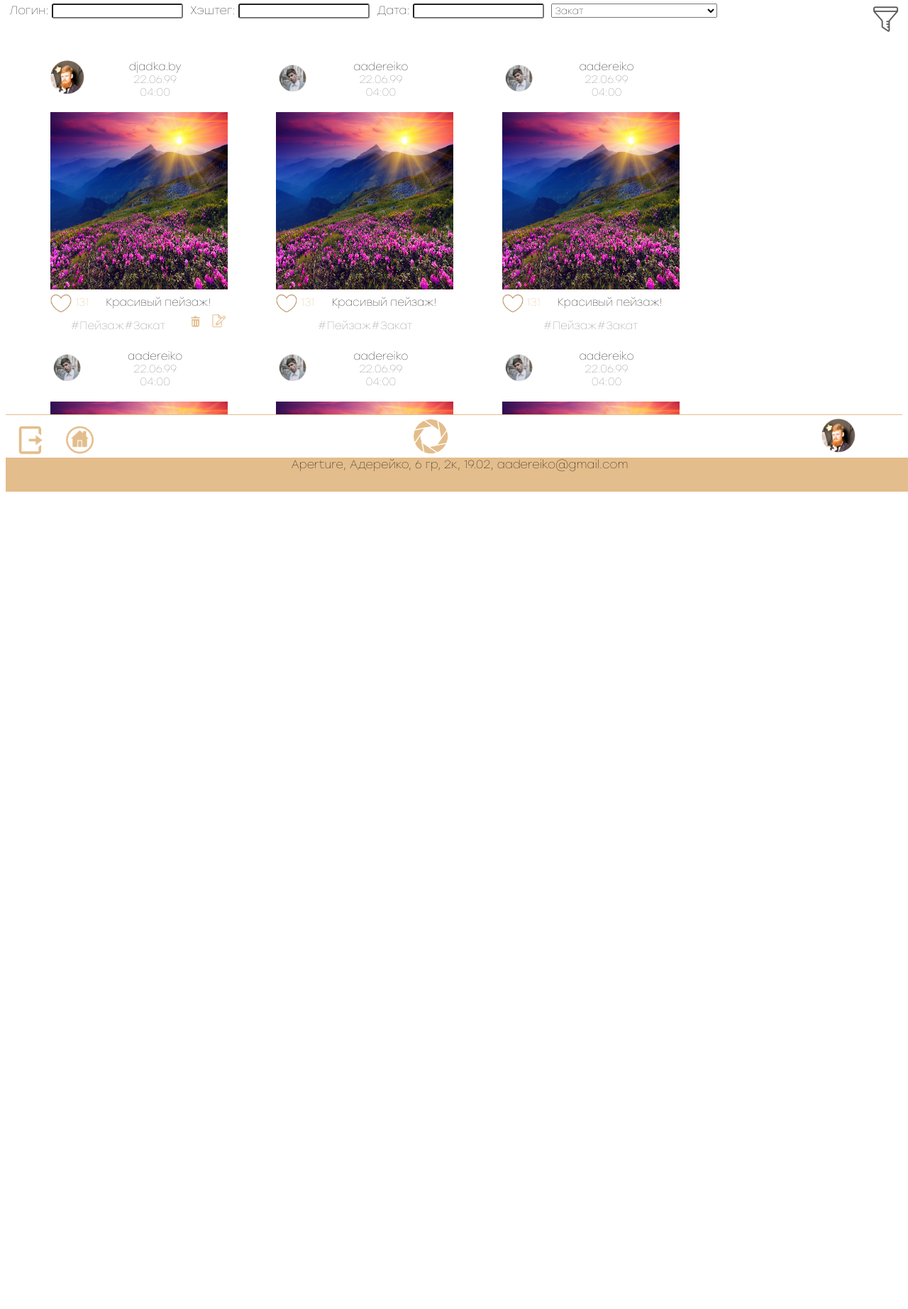
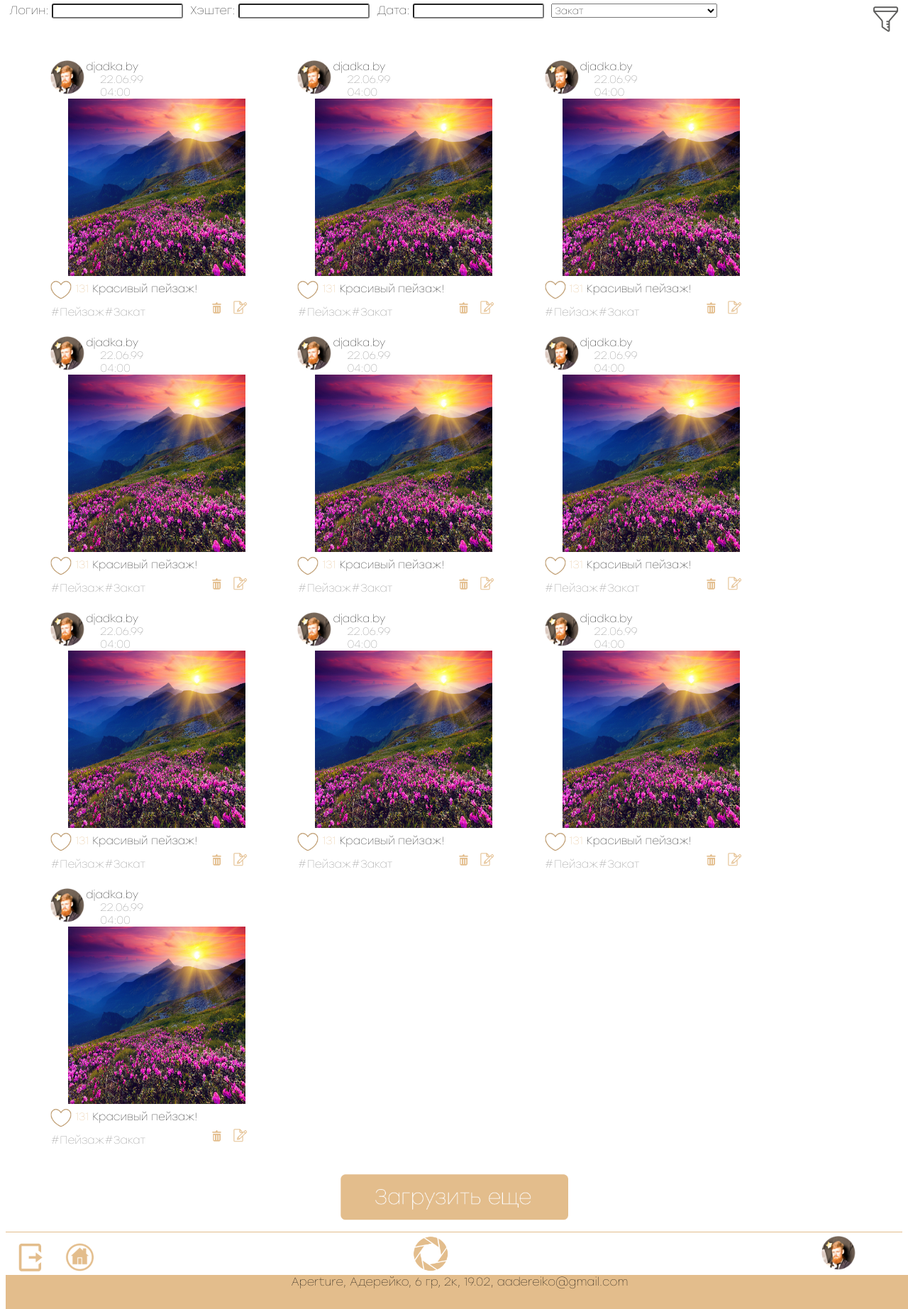
Before and after one commit to aadereiko/up, a PHP site: page / in a window 1280 px wide. Shown: the part 89-1934 px from the top of the page at 71% size. Before the commit the page ends 782 px from the top, so only its background shows below. Run offline with PHP 8.4, Linux system fonts and the light colour scheme.

```diff
--- a/UI/index.html
+++ b/UI/index.html
@@ -8,7 +8,7 @@
 
 <body>
 <header>
-    <img src="./pictures/logo/apertureText.png", class ="logoImg">
+    <img src="./pictures/logo/apertureText.png" alt = "Aperture" class ="logoImg">
 </header>
 <!--block of filters-->
 <div class ="filters">
@@ -24,144 +24,137 @@
     </select>
     <div class="filters-picture"></div>
 </div>
-<div class="scroll-block">
-    <div class="posts">
+<div class="posts">
+    <div class="post">
         <img src="./pictures/menu/mainPhoto.png" class="avaPost" alt="Фото пользователя">
-        <pre class="postUser">djadka.by</pre>
-        <pre class="dataUser">22.06.99</pre>
-        <pre class="dataUser">04:00</pre>
-        <br>
-        <img src="./pictures/post/post1/gory-cvety-rassvet-solnce.jpg" class = "photoPost" alt="Фото поста">
-        <br>
+        <p class="postUser">djadka.by</p>
+        <p class="dataUser">22.06.99</p>
+        <p class="dataUser">04:00</p>
+        <p class="dataUser"><img src="./pictures/post/post1/gory-cvety-rassvet-solnce.jpg" class = "photoPost" alt="Фото поста"></p>
         <img src="./pictures/post/NotPressed.png" class="likePost" alt="Лайк">
-        <pre class="textLike">131</pre>
-        <pre class="textComment">Красивый пейзаж!</pre>
+        <p class="textLike">131</p>
+        <p class="textComment">Красивый пейзаж!</p>
         <img src="./pictures/post/edit.png" class="editPost" alt="Изменить пост">
         <img src="./pictures/post/delete.png" class="editPost" alt="Удалить пост">
-        <pre class="textHashTag">#Пейзаж#Закат</pre>
+        <p class="textHashTag">#Пейзаж#Закат</p>
     </div>
-    <div class="posts">
-        <img src="./pictures/post/post1/avaOther.png" class="avaPost" alt="Фото пользователя">
-        <pre class="postUser">aadereiko</pre>
-        <pre class="dataUser">22.06.99</pre>
-        <pre class="dataUser">04:00</pre>
-        <br>
-        <img src="./pictures/post/post1/gory-cvety-rassvet-solnce.jpg" class = "photoPost" alt="Фото поста">
-        <br>
+    <div class="post">
+        <img src="./pictures/menu/mainPhoto.png" class="avaPost" alt="Фото пользователя">
+        <p class="postUser">djadka.by</p>
+        <p class="dataUser">22.06.99</p>
+        <p class="dataUser">04:00</p>
+        <p class="dataUser"><img src="./pictures/post/post1/gory-cvety-rassvet-solnce.jpg" class = "photoPost" alt="Фото поста"></p>
         <img src="./pictures/post/NotPressed.png" class="likePost" alt="Лайк">
-        <pre class="textLike">131</pre>
-        <pre class="textComment">Красивый пейзаж!</pre>
-        <pre class="textHashTag">#Пейзаж#Закат</pre>
+        <p class="textLike">131</p>
+        <p class="textComment">Красивый пейзаж!</p>
+        <img src="./pictures/post/edit.png" class="editPost" alt="Изменить пост">
+        <img src="./pictures/post/delete.png" class="editPost" alt="Удалить пост">
+        <p class="textHashTag">#Пейзаж#Закат</p>
     </div>
-    <div class="posts">
-        <img src="./pictures/post/post1/avaOther.png" class="avaPost" alt="Фото пользователя">
-        <pre class="postUser">aadereiko</pre>
-        <pre class="dataUser">22.06.99</pre>
-        <pre class="dataUser">04:00</pre>
-        <br>
-        <img src="./pictures/post/post1/gory-cvety-rassvet-solnce.jpg" class = "photoPost" alt="Фото поста">
-        <br>
+    <div class="post">
+        <img src="./pictures/menu/mainPhoto.png" class="avaPost" alt="Фото пользователя">
+        <p class="postUser">djadka.by</p>
+        <p class="dataUser">22.06.99</p>
+        <p class="dataUser">04:00</p>
+        <p class="dataUser"><img src="./pictures/post/post1/gory-cvety-rassvet-solnce.jpg" class = "photoPost" alt="Фото поста"></p>
         <img src="./pictures/post/NotPressed.png" class="likePost" alt="Лайк">
-        <pre class="textLike">131</pre>
-        <pre class="textComment">Красивый пейзаж!</pre>
-        <pre class="textHashTag">#Пейзаж#Закат</pre>
+        <p class="textLike">131</p>
+        <p class="textComment">Красивый пейзаж!</p>
+        <img src="./pictures/post/edit.png" class="editPost" alt="Изменить пост">
+        <img src="./pictures/post/delete.png" class="editPost" alt="Удалить пост">
+        <p class="textHashTag">#Пейзаж#Закат</p>
     </div>
-    <div class="posts">
-        <img src="./pictures/post/post1/avaOther.png" class="avaPost" alt="Фото пользователя">
-        <pre class="postUser">aadereiko</pre>
-        <pre class="dataUser">22.06.99</pre>
-        <pre class="dataUser">04:00</pre>
-        <br>
-        <img src="./pictures/post/post1/gory-cvety-rassvet-solnce.jpg" class = "photoPost" alt="Фото поста">
-        <br>
+    <div class="post">
+        <img src="./pictures/menu/mainPhoto.png" class="avaPost" alt="Фото пользователя">
+        <p class="postUser">djadka.by</p>
+        <p class="dataUser">22.06.99</p>
+        <p class="dataUser">04:00</p>
+        <p class="dataUser"><img src="./pictures/post/post1/gory-cvety-rassvet-solnce.jpg" class = "photoPost" alt="Фото поста"></p>
         <img src="./pictures/post/NotPressed.png" class="likePost" alt="Лайк">
-        <pre class="textLike">131</pre>
-        <pre class="textComment">Красивый пейзаж!</pre>
-        <pre class="textHashTag">#Пейзаж#Закат</pre>
+        <p class="textLike">131</p>
+        <p class="textComment">Красивый пейзаж!</p>
+        <img src="./pictures/post/edit.png" class="editPost" alt="Изменить пост">
+        <img src="./pictures/post/delete.png" class="editPost" alt="Удалить пост">
+        <p class="textHashTag">#Пейзаж#Закат</p>
     </div>
-
-    <div class="posts">
-        <img src="./pictures/post/post1/avaOther.png" class="avaPost" alt="Фото пользователя">
-        <pre class="postUser">aadereiko</pre>
-        <pre class="dataUser">22.06.99</pre>
-        <pre class="dataUser">04:00</pre>
-        <br>
-        <img src="./pictures/post/post1/gory-cvety-rassvet-solnce.jpg" class = "photoPost" alt="Фото поста">
-        <br>
+    <div class="post">
+    <img src="./pictures/menu/mainPhoto.png" class="avaPost" alt="Фото пользователя">
+    <p class="postUser">djadka.by</p>
+    <p class="dataUser">22.06.99</p>
+    <p class="dataUser">04:00</p>
+    <p class="dataUser"><img src="./pictures/post/post1/gory-cvety-rassvet-solnce.jpg" class = "photoPost" alt="Фото поста"></p>
+    <img src="./pictures/post/NotPressed.png" class="likePost" alt="Лайк">
+    <p class="textLike">131</p>
+    <p class="textComment">Красивый пейзаж!</p>
+    <img src="./pictures/post/edit.png" class="editPost" alt="Изменить пост">
+    <img src="./pictures/post/delete.png" class="editPost" alt="Удалить пост">
+    <p class="textHashTag">#Пейзаж#Закат</p>
+</div>
+    <br>
+    <div class="post">
+        <img src="./pictures/menu/mainPhoto.png" class="avaPost" alt="Фото пользователя">
+        <p class="postUser">djadka.by</p>
+        <p class="dataUser">22.06.99</p>
+        <p class="dataUser">04:00</p>
+        <p class="dataUser"><img src="./pictures/post/post1/gory-cvety-rassvet-solnce.jpg" class = "photoPost" alt="Фото поста"></p>
         <img src="./pictures/post/NotPressed.png" class="likePost" alt="Лайк">
-        <pre class="textLike">131</pre>
-        <pre class="textComment">Красивый пейзаж!</pre>
-        <pre class="textHashTag">#Пейзаж#Закат</pre>
+        <p class="textLike">131</p>
+        <p class="textComment">Красивый пейзаж!</p>
+        <img src="./pictures/post/edit.png" class="editPost" alt="Изменить пост">
+        <img src="./pictures/post/delete.png" class="editPost" alt="Удалить пост">
+        <p class="textHashTag">#Пейзаж#Закат</p>
     </div>
-
-    <br>
-
-    <div class="posts">
-        <img src="./pictures/post/post1/avaOther.png" class="avaPost" alt="Фото пользователя">
-        <pre class="postUser">aadereiko</pre>
-        <pre class="dataUser">22.06.99</pre>
-        <pre class="dataUser">04:00</pre>
-        <br>
-        <img src="./pictures/post/post1/gory-cvety-rassvet-solnce.jpg" class = "photoPost" alt="Фото поста">
-        <br>
+    <div class="post">
+        <img src="./pictures/menu/mainPhoto.png" class="avaPost" alt="Фото пользователя">
+        <p class="postUser">djadka.by</p>
+        <p class="dataUser">22.06.99</p>
+        <p class="dataUser">04:00</p>
+        <p class="dataUser"><img src="./pictures/post/post1/gory-cvety-rassvet-solnce.jpg" class = "photoPost" alt="Фото поста"></p>
         <img src="./pictures/post/NotPressed.png" class="likePost" alt="Лайк">
-        <pre class="textLike">131</pre>
-        <pre class="textComment">Красивый пейзаж!</pre>
-        <pre class="textHashTag">#Пейзаж#Закат</pre>
+        <p class="textLike">131</p>
+        <p class="textComment">Красивый пейзаж!</p>
+        <img src="./pictures/post/edit.png" class="editPost" alt="Изменить пост">
+        <img src="./pictures/post/delete.png" class="editPost" alt="Удалить пост">
+        <p class="textHashTag">#Пейзаж#Закат</p>
     </div>
-    <div class="posts">
-        <img src="./pictures/post/post1/avaOther.png" class="avaPost" alt="Фото пользователя">
-        <pre class="postUser">aadereiko</pre>
-        <pre class="dataUser">22.06.99</pre>
-        <pre class="dataUser">04:00</pre>
-        <br>
-        <img src="./pictures/post/post1/gory-cvety-rassvet-solnce.jpg" class = "photoPost" alt="Фото поста">
-        <br>
+    <div class="post">
+        <img src="./pictures/menu/mainPhoto.png" class="avaPost" alt="Фото пользователя">
+        <p class="postUser">djadka.by</p>
+        <p class="dataUser">22.06.99</p>
+        <p class="dataUser">04:00</p>
+        <p class="dataUser"><img src="./pictures/post/post1/gory-cvety-rassvet-solnce.jpg" class = "photoPost" alt="Фото поста"></p>
         <img src="./pictures/post/NotPressed.png" class="likePost" alt="Лайк">
-        <pre class="textLike">131</pre>
-        <pre class="textComment">Красивый пейзаж!</pre>
-        <pre class="textHashTag">#Пейзаж#Закат</pre>
+        <p class="textLike">131</p>
+        <p class="textComment">Красивый пейзаж!</p>
+        <img src="./pictures/post/edit.png" class="editPost" alt="Изменить пост">
+        <img src="./pictures/post/delete.png" class="editPost" alt="Удалить пост">
+        <p class="textHashTag">#Пейзаж#Закат</p>
     </div>
-    <div class="posts">
-        <img src="./pictures/post/post1/avaOther.png" class="avaPost" alt="Фото пользователя">
-        <pre class="postUser">aadereiko</pre>
-        <pre class="dataUser">22.06.99</pre>
-        <pre class="dataUser">04:00</pre>
-        <br>
-        <img src="./pictures/post/post1/gory-cvety-rassvet-solnce.jpg" class = "photoPost" alt="Фото поста">
-        <br>
+    <div class="post">
+        <img src="./pictures/menu/mainPhoto.png" class="avaPost" alt="Фото пользователя">
+        <p class="postUser">djadka.by</p>
+        <p class="dataUser">22.06.99</p>
+        <p class="dataUser">04:00</p>
+        <p class="dataUser"><img src="./pictures/post/post1/gory-cvety-rassvet-solnce.jpg" class = "photoPost" alt="Фото поста"></p>
         <img src="./pictures/post/NotPressed.png" class="likePost" alt="Лайк">
-        <pre class="textLike">131</pre>
-        <pre class="textComment">Красивый пейзаж!</pre>
-        <pre class="textHashTag">#Пейзаж#Закат</pre>
+        <p class="textLike">131</p>
+        <p class="textComment">Красивый пейзаж!</p>
+        <img src="./pictures/post/edit.png" class="editPost" alt="Изменить пост">
+        <img src="./pictures/post/delete.png" class="editPost" alt="Удалить пост">
+        <p class="textHashTag">#Пейзаж#Закат</p>
     </div>
-    <div class="posts">
-        <img src="./pictures/post/post1/avaOther.png" class="avaPost" alt="Фото пользователя">
-        <pre class="postUser">aadereiko</pre>
-        <pre class="dataUser">22.06.99</pre>
-        <pre class="dataUser">04:00</pre>
-        <br>
-        <img src="./pictures/post/post1/gory-cvety-rassvet-solnce.jpg" class = "photoPost" alt="Фото поста">
-        <br>
+    <div class="post">
+        <img src="./pictures/menu/mainPhoto.png" class="avaPost" alt="Фото пользователя">
+        <p class="postUser">djadka.by</p>
+        <p class="dataUser">22.06.99</p>
+        <p class="dataUser">04:00</p>
+        <p class="dataUser"><img src="./pictures/post/post1/gory-cvety-rassvet-solnce.jpg" class = "photoPost" alt="Фото поста"></p>
         <img src="./pictures/post/NotPressed.png" class="likePost" alt="Лайк">
-        <pre class="textLike">131</pre>
-        <pre class="textComment">Красивый пейзаж!</pre>
-        <pre class="textHashTag">#Пейзаж#Закат</pre>
-    </div>
-
-    <div class="posts">
-        <img src="./pictures/post/post1/avaOther.png" class="avaPost" alt="Фото пользователя">
-        <pre class="postUser">aadereiko</pre>
-        <pre class="dataUser">22.06.99</pre>
-        <pre class="dataUser">04:00</pre>
-        <br>
-        <img src="./pictures/post/post1/gory-cvety-rassvet-solnce.jpg" class = "photoPost" alt="Фото поста">
-        <br>
-        <img src="./pictures/post/NotPressed.png" class="likePost" alt="Лайк">
-        <pre class="textLike">131</pre>
-        <pre class="textComment">Красивый пейзаж!</pre>
-        <pre class="textHashTag">#Пейзаж#Закат</pre>
-
+        <p class="textLike">131</p>
+        <p class="textComment">Красивый пейзаж!</p>
+        <img src="./pictures/post/edit.png" class="editPost" alt="Изменить пост">
+        <img src="./pictures/post/delete.png" class="editPost" alt="Удалить пост">
+        <p class="textHashTag">#Пейзаж#Закат</p>
     </div>
     <br>
     <div class ="downloadYet"> <img src="./pictures/downloadYet.png" class ="downloadYet" alt ="Загрузить еще"></div>
@@ -172,9 +165,9 @@
     <div class="menu-block-avatar"><img src ="./pictures/menu/mainPhoto.png" class="menu-picture-margin"title="djadka.by" alt="Ава авторизованного пользователя"></div>
     <div class="menu-block-add"><img src ="./pictures/menu/add.png" class ="menu-picture-margin" alt="Добавить пост"></div>
 </div>
-<script src="scrypt.js"></script>
 <footer>
     Aperture, Адерейко, 6 гр, 2к, 19.02, aadereiko@gmail.com
 </footer>
+<script src="scrypt.js"></script>
 </body>
 </html>
--- a/UI/styles.css
+++ b/UI/styles.css
@@ -172,7 +172,7 @@ body{
 }
 
 
-.posts{
+.post{
     float:left;
     margin: 5px 5px 5px 5%;
 }
@@ -212,6 +212,7 @@ body{
     font-family: Stolzl-Thin, Century Gothic, Georgia;
     color: gray;
     font-size: 15px;
+    text-indent: 20px;
     margin: 0px 5px
 }
 
@@ -279,7 +280,7 @@ footer{
 
 
 @media screen and (max-width: 1044px){
-    .scroll-block{
+    .posts{
         clear: both;
         height: 60vh;
         overflow-y: scroll;
```
Also changed, not shown: UI/scrypt.js (+9 -9 lines).
